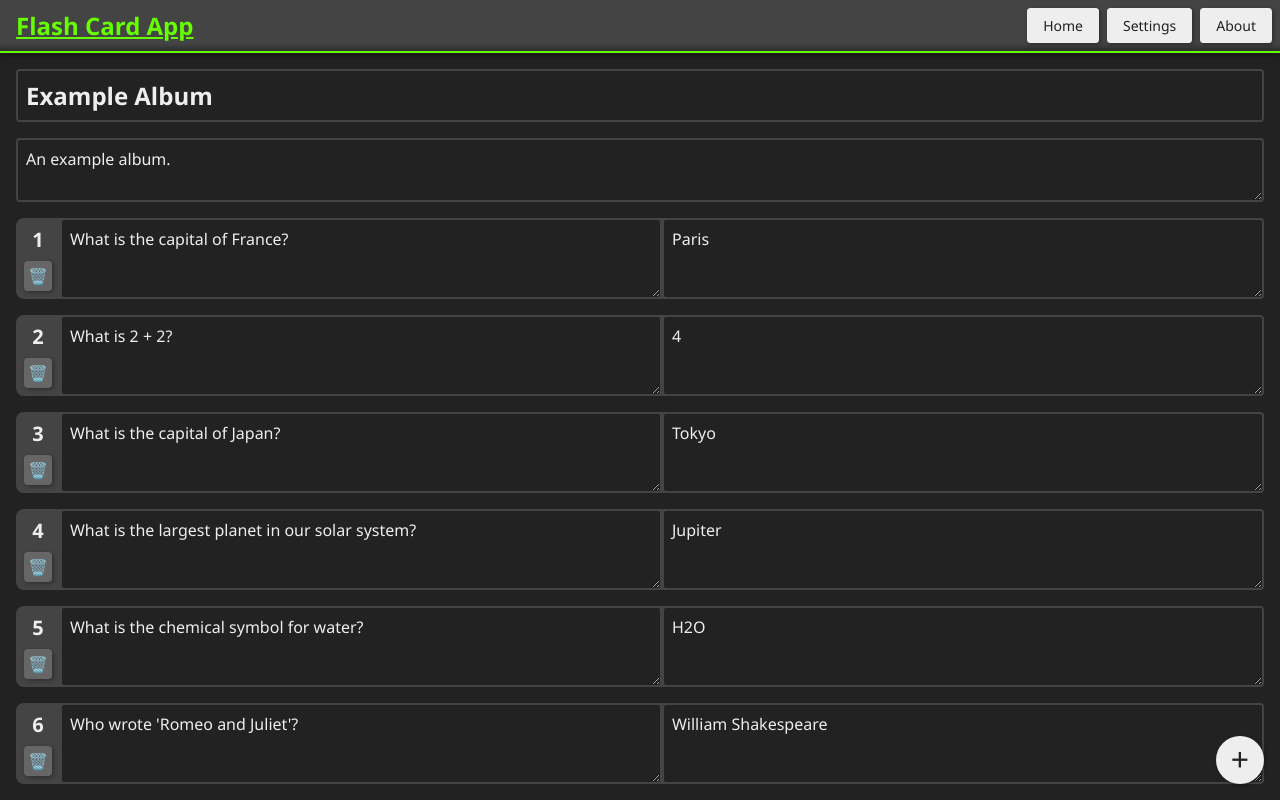
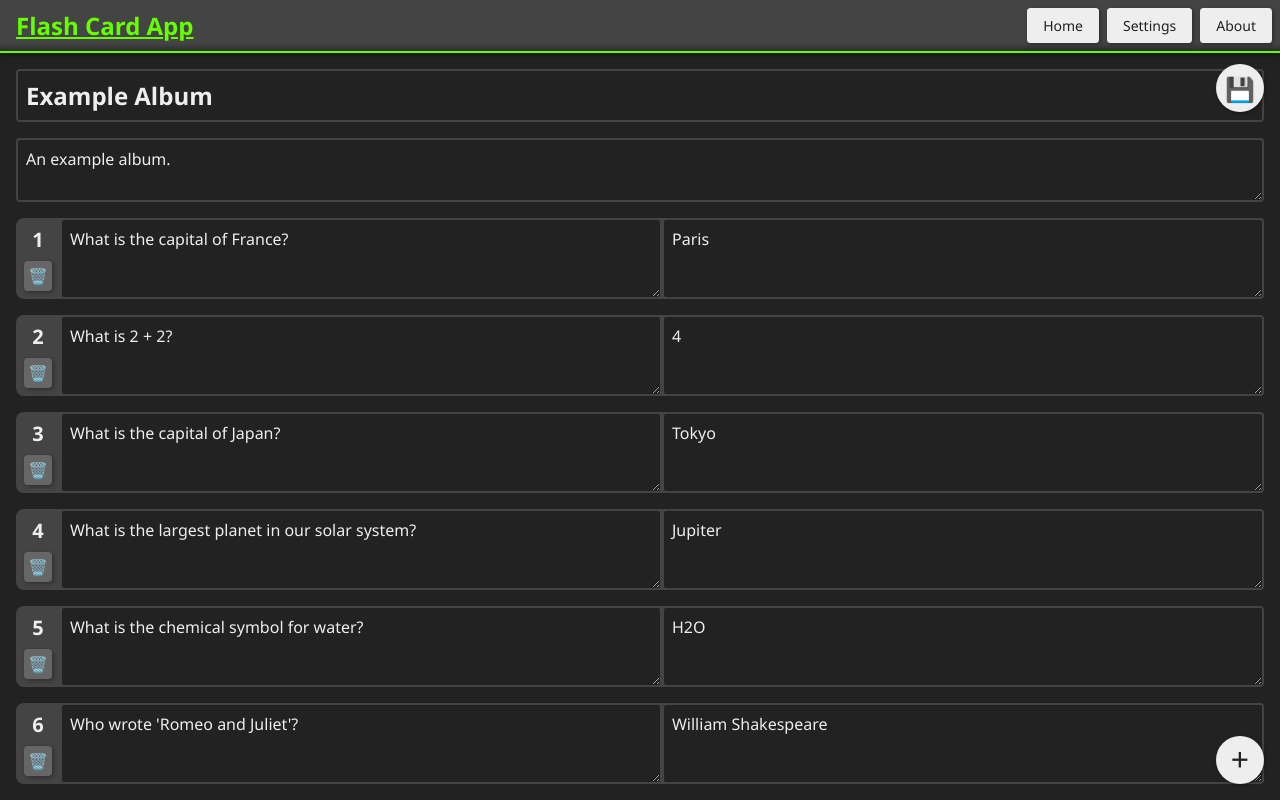
Before and after one commit to KissKonradUni/flashcard, a Svelte app: page / in a window 1280 px wide. Both pictures are taken after a click on the button "Edit". Built offline with nearby package versions, Linux system fonts and the light colour scheme.

Commit message:
Working editor.

```diff
--- a/src/components/CardEdit.svelte
+++ b/src/components/CardEdit.svelte
@@ -1,20 +1,21 @@
 <script lang="ts">
-    let props = $props();
-
-    let card: { front: string; back: string } = props.card || { front: '', back: '' };
-    let index: number = props.index || 0;
-    let deleteFunction: (() => void) = props.onDelete || (() => {});
+    const { card, index, onEdit, onDelete } = $props<{
+        card: { front: string; back: string };
+        index: number;
+        onEdit(which: 'front' | 'back', index: number, value: string): void;
+        onDelete: () => void;
+    }>();
 </script>
 
 <div class="card-edit">
     <div class="card-info">
         {index + 1}
-        <button class="delete" onclick={() => deleteFunction()}>
+        <button class="delete" onclick={() => onDelete()}>
             🗑️
         </button>
     </div>
-    <textarea class="card-front" value={card.front} placeholder="Front Side"></textarea>
-    <textarea class="card-back" value={card.back} placeholder="Back Side"></textarea>
+    <textarea class="card-front" bind:value={card.front} placeholder="Front Side" oninput={(e) => onEdit('front', index, (e.target as HTMLTextAreaElement).value)}></textarea>
+    <textarea class="card-back" bind:value={card.back} placeholder="Back Side" oninput={(e) => onEdit('back', index, (e.target as HTMLTextAreaElement).value)}></textarea>
 </div>
 
 <style>
--- a/src/lib/Albums.ts
+++ b/src/lib/Albums.ts
@@ -80,6 +80,15 @@ class AlbumCollection {
         }
         return this.albums[index];
     }
+
+    public updateAlbum(albumIndex: number, editedAlbum: { cards: Card[]; title: string; description: string; }) {
+        if (albumIndex < 0 || albumIndex >= this.albums.length) {
+            return;
+        }
+        this.albums[albumIndex].cards = editedAlbum.cards;
+        this.albums[albumIndex].title = editedAlbum.title;
+        this.albums[albumIndex].description = editedAlbum.description;
+    }
 }
 
 const AlbumRegistry = new AlbumCollection();
--- a/src/routes/Edit.svelte
+++ b/src/routes/Edit.svelte
@@ -1,18 +1,21 @@
 <script lang="ts">
 	import CardEdit from "../components/CardEdit.svelte";
-	import { AlbumRegistry, ExampleAlbum } from "../lib/Albums";
-	import { GetCurrentParams } from "../Router";
+	import { Album, AlbumRegistry, ExampleAlbum } from "../lib/Albums";
+	import { GetCurrentParams, Navigate } from "../Router";
 
     const params = GetCurrentParams();
-    const albumIndex = Number(params.album) || -1;
+    const albumIndex = parseInt(params.album);
+    console.log("Editing album at index", albumIndex);
 
     const source = AlbumRegistry.getAlbum(albumIndex) || ExampleAlbum;
 
-    // Create local copy of the album to edit
-    const album = $state({...source});
+    const editedAlbum = $state({
+        ...source,
+        cards: source.cards
+    });
 
     function addCard() {
-        album.cards.push({ front: "", back: "" });
+        editedAlbum.cards.push({ front: "", back: "" });
         setTimeout(() => {
             document.body.scroll({
                 top: document.body.scrollHeight,
@@ -22,21 +25,40 @@
     }
 
     function onDelete(index: number) {
-        album.cards.splice(index, 1);
-        console.log(index, album.cards);
+        editedAlbum.cards.splice(index, 1);
+        console.log(editedAlbum.cards);
+    }
+
+    function onEdit(which: 'front' | 'back', index: number, value: string) {
+        editedAlbum.cards[index][which] = value;
+    }
+
+    function saveAlbum() {
+        if (albumIndex >= 0) {
+            AlbumRegistry.updateAlbum(albumIndex, editedAlbum);
+            console.log("Updated album at index", albumIndex);
+        } else {
+            AlbumRegistry.addAlbum(new Album(editedAlbum.title, editedAlbum.description, editedAlbum.cards));
+            console.log("Added new album");
+        }
+
+        Navigate('/');
     }
 </script>
 
 <div class="edit">
-    <input type="text" class="album-title" value={album.title} placeholder="Album Title" />
-    <textarea class="album-description" value={album.description} placeholder="Album Description"></textarea>
+    <input type="text" class="album-title" bind:value={editedAlbum.title} placeholder="Album Title" />
+    <textarea class="album-description" bind:value={editedAlbum.description} placeholder="Album Description"></textarea>
     <div class="cards">
-        {#each album.cards as card, index}
-            <CardEdit {card} {index} onDelete={() => onDelete(index)}/>
+        {#each editedAlbum.cards as card, index}
+            <CardEdit {card} {index} onDelete={() => onDelete(index)} onEdit={onEdit}/>
         {/each}
     </div>
     <button onclick={() => addCard()} class="add-button">
         <span>+</span>
+    </button>
+    <button onclick={() => saveAlbum()} class="save-button">
+        💾
     </button>
 </div>
 
@@ -87,4 +109,20 @@
     button.add-button span {
         translate: 0 -0.15rem;
     }
+
+    button.save-button {
+        position: fixed;
+        display: flex;
+        align-items: center;
+        justify-content: center;
+
+        top: 4rem;
+        right: 1rem;
+
+        width: 3rem;
+        height: 3rem;
+
+        font-size: 1.5rem;
+        border-radius: 50%;
+    }
 </style>
```
